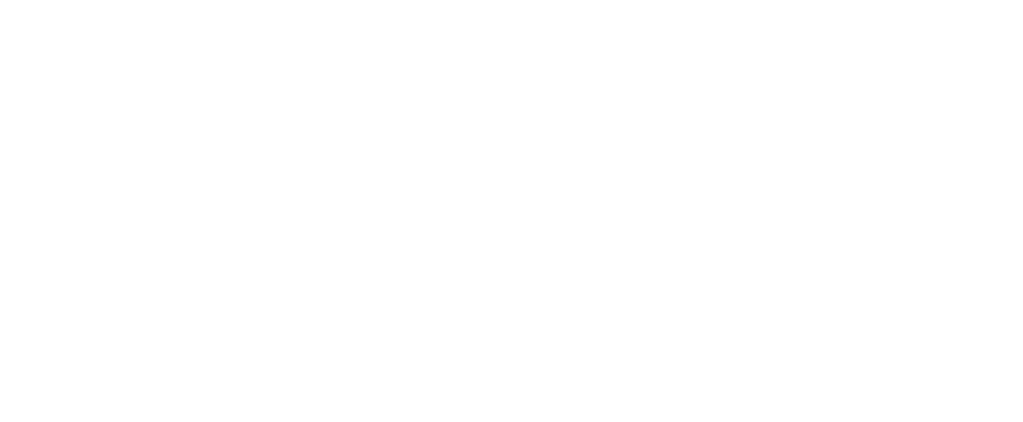
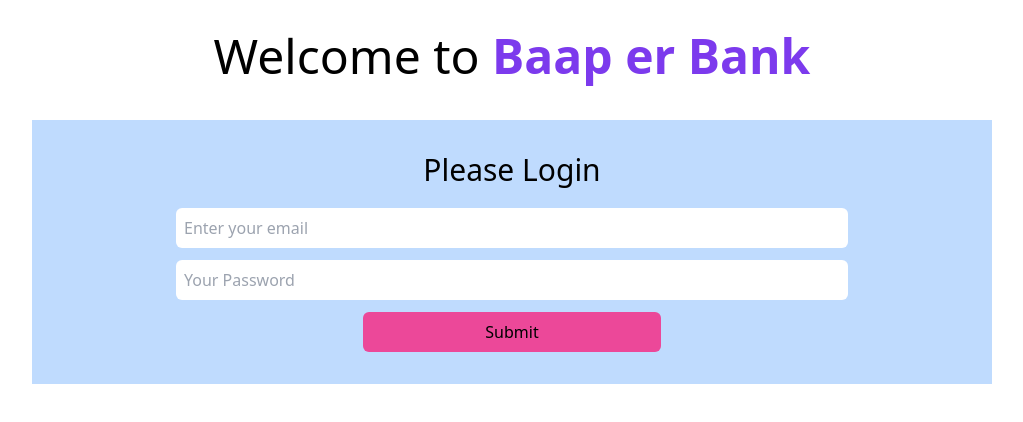
Before and after one commit to Sunjida-Srijoni/baap-er-bank, a plain HTML site: page index.html in a window 1280 px wide. Shown: the whole page, without its empty margins (128-1151 px from the left). Drawn offline with nearby package versions, Linux system fonts and the light colour scheme.

Commit message:
login form has been completed

```diff
--- a/index.html
+++ b/index.html
@@ -4,8 +4,24 @@
     <meta charset="UTF-8">
     <meta name="viewport" content="width=device-width, initial-scale=1.0">
     <title>Welcome to Baap er Bank</title>
+    <script src="https://cdn.tailwindcss.com"></script>
+    <link rel="stylesheet" href="style.css">
+
 </head>
 <body>
+    <header>
+        <h1 class="text-5xl text-center mt-8">Welcome to <scan class="font-bold text-violet-600">Baap er Bank</scan></h1>
 
+    </header>
+    <main>
+        <section class="bg-blue-200 w-9/12 text-center mx-auto mt-10 p-8">
+            <h3 class="text-3xl mb-5 font-medium">Please Login</h3>
+            <div>
+                <input type="email" name="email" placeholder="Enter your email"  class="w-9/12 mb-3 p-2 rounded-md">
+                <input type="password" name="password" placeholder="Your Password"  class="w-9/12 mb-3 p-2 rounded-md">
+                <button  class="w-1/3 bg-pink-500 p-2 rounded-md hover:bg-blue-500 hover:text-white">Submit</button>
+            </div>
+        </section>
+    </main>
 </body>
 </html>
```
Also changed, not shown: style.css (added).
